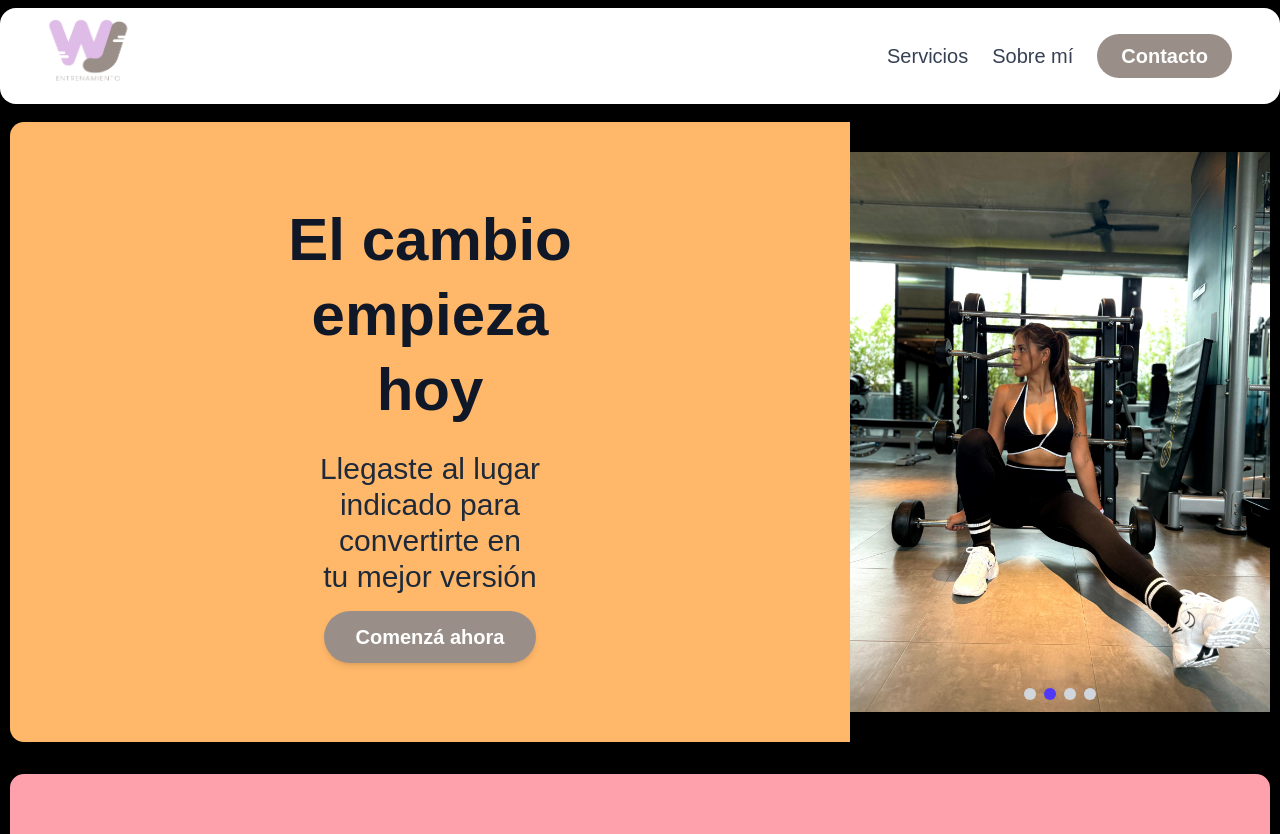
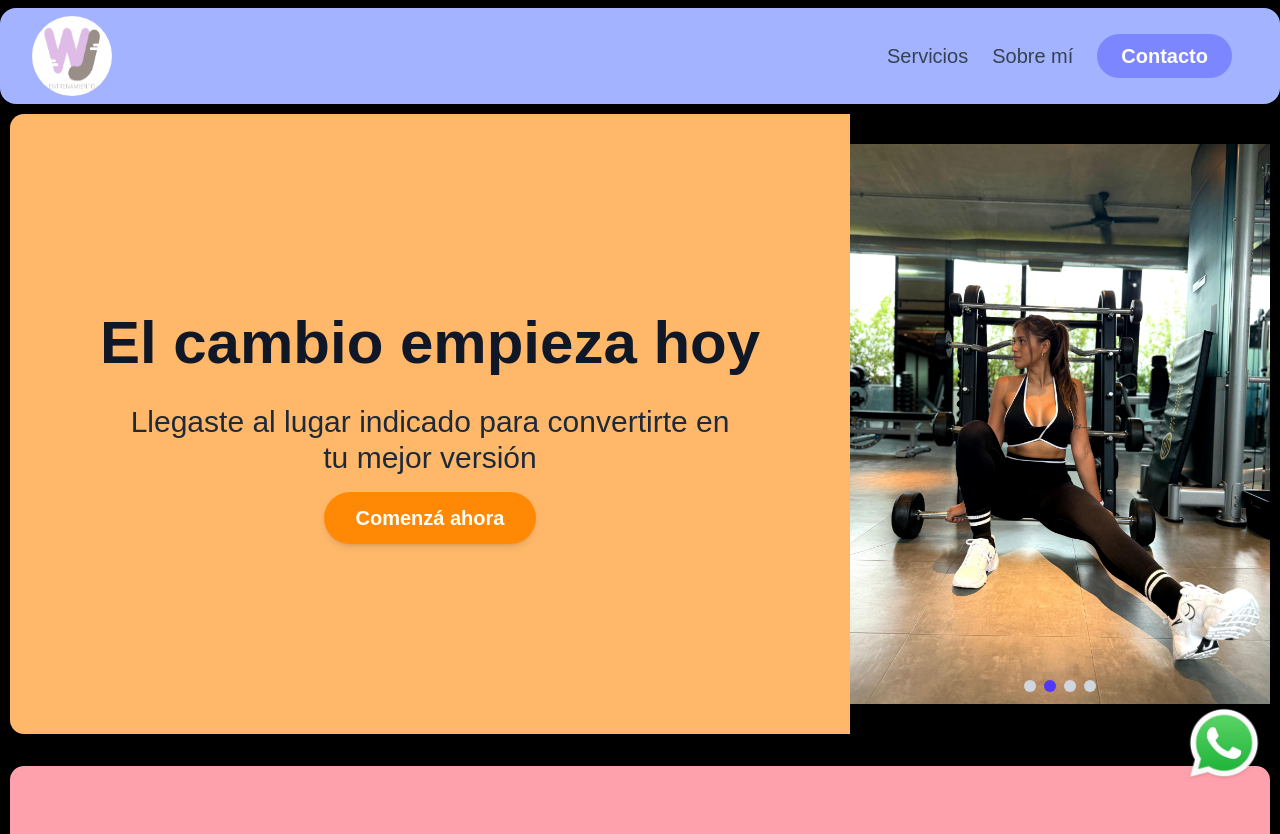
Before and after one commit to Leracius/wanda-page, a React (Vite) app: page / in a window 1280 px wide. Shown: the top 834 px of the page. Built offline with nearby package versions, Linux system fonts and the light colour scheme; a web font is replaced by a local one.

Commit message:
styling and pulling last details

```diff
--- a/index.html
+++ b/index.html
@@ -10,7 +10,7 @@
       rel="stylesheet"
     />
     <meta name="viewport" content="width=device-width, initial-scale=1.0" />
-    <title>personal-landing</title>
+    <title>Wanda Janikov</title>
   </head>
   <body>
     <div id="root"></div>
--- a/src/components/About.tsx
+++ b/src/components/About.tsx
@@ -6,10 +6,10 @@ export default function About() {
     >
       {/* Columna texto */}
       <div className="md:w-[65%] w-full text-center md:text-left mb-10 md:mb-0 md:pr-12">
-        <h2 className="text-4xl md:text-6xl font-extrabold mb-6 text-gray-900">
+        <h2 className="text-4xl md:text-6xl font-extrabold mb-6 text-gray-900 ">
           Sobre mí
         </h2>
-        <p className="text-lg md:text-2xl leading-relaxed text-gray-800 max-w-3xl mx-auto md:mx-0">
+        <p className="text-lg md:text-2xl leading-relaxed text-gray-800 max-w-3xl mx-auto md:mx-0 ">
           Soy Wanda Janikow, Profesora de Educación Física y Personal trainer.
           El movimiento siempre fue parte de mí, con los años supe que no solo
           era una pasión, sino mi vocación. Para eso decidí formarme, ampliar
--- a/src/components/Footer.tsx
+++ b/src/components/Footer.tsx
@@ -2,7 +2,7 @@ import { Instagram } from "lucide-react";
 
 export default function Footer() {
   return (
-    <footer className="w-full bg-black text-white py-6 px-8 flex flex-col md:flex-row items-center justify-between">
+    <footer className="w-full bg-black text-white py-6 px-8 mt-10 flex flex-col md:flex-row items-center justify-between">
       {/* Texto o marca */}
       <p className="text-sm md:text-base text-gray-400">
         © {new Date().getFullYear()} Wanda Janikow. Todos los derechos
--- a/src/components/Header.tsx
+++ b/src/components/Header.tsx
@@ -4,10 +4,26 @@ export default function Header() {
   const [open, setOpen] = useState(false);
 
   return (
-    <header className="bg-white shadow-md w-full md:sticky top-0 z-50 rounded-2xl mt-2 mb-2">
-      <div className="mx-auto flex h-24  justify-between md:px-0  px-4 md:px-0 sm:px-6 lg:px-8">
+    <header className=" shadow-md bg-indigo-300 w-full md:sticky top-0 z-50 rounded-2xl mt-2 mb-2 md:mb-0">
+      <a
+        href="https://wa.me/543513552534?text=Hola%20Wanda%20😊"
+        target="_blank"
+        rel="noopener noreferrer"
+      >
+        <img
+          src="/WhatsApp_icon.png"
+          className="h-20 w-20 fixed bottom-4 right-4 z-10"
+          alt=""
+        />
+      </a>
+
+      <div className="mx-auto flex h-24 justify-between md:px-0 items-center  px-4 md:px-0 sm:px-6 lg:px-8">
         {/* Logo */}
-        <img src="/logo-white.png" alt="Logo" className="h-20 w-28" />
+        <img
+          src="/logo-white.png"
+          alt="Logo"
+          className="h-20 w-20 rounded-full"
+        />
 
         {/* Botón hamburguesa (mobile) */}
         <button
@@ -47,7 +63,7 @@ export default function Header() {
             href="https://wa.me/543513552534?text=Hola%20quiero%20saber%20más%20sobre%20tus%20servicios"
             target="_blank"
             rel="noopener noreferrer"
-            className="inline-block bg-[#9A8F88] hover:bg-[#524C48] text-white font-semibold py-2 px-6 rounded-full transition-transform duration-300 hover:scale-105"
+            className="inline-block bg-indigo-400 hover:bg-indigo-500 text-white font-semibold py-2 px-6 rounded-full transition-transform duration-300 hover:scale-105"
           >
             Contacto
           </a>
@@ -56,8 +72,8 @@ export default function Header() {
 
       {/* Menú mobile */}
       {open && (
-        <div className="bg-white md:hidden">
-          <nav className="space-y-1 px-4 py-3">
+        <div className="bg-white md:hidden rounded-b-2xl ">
+          <nav className="space-y-1 px-4 py-3 ">
             <a
               href="#services"
               className="block rounded px-2 py-2 text-gray-700 hover:bg-gray-100"
@@ -74,7 +90,7 @@ export default function Header() {
               href="https://wa.me/543513552534?text=Hola%20quiero%20saber%20más%20sobre%20tus%20servicios"
               target="_blank"
               rel="noopener noreferrer"
-              className="inline-block bg-[#9A8F88] hover:bg-[#524C48] text-white font-semibold py-2 px-6 rounded-full transition-transform duration-300 hover:scale-105"
+              className="inline-block bg-indigo-400 hover:bg-indigo-500 text-white font-semibold py-2 px-6 rounded-full transition-transform duration-300 hover:scale-105"
             >
               Contacto
             </a>
--- a/src/components/Hero.tsx
+++ b/src/components/Hero.tsx
@@ -4,8 +4,8 @@ export default function Hero() {
   return (
     <section className="w-full flex flex-col md:flex-row h-auto md:h-[80vh] border-0 md:border-10 rounded-3xl overflow-hidden mb-3">
       {/* Izquierda (60%) */}
-      <div className="md:w-4/6 w-full py-16 px-8 md:p-64 flex items-center justify-center bg-orange-300">
-        <div className="flex flex-col justify-center items-center text-center p-3 ">
+      <div className="md:w-4/6 w-full py-8 md:py-16 px-0 md:px-4 md:p-64 flex items-center justify-center bg-orange-300">
+        <div className="flex flex-col justify-center items-center text-center p-3x">
           <h2 className="text-4xl md:text-6xl font-extrabold text-gray-900 mb-4 md:mb-6 leading-tight animate-fade-up">
             El cambio empieza hoy
           </h2>
@@ -14,7 +14,7 @@ export default function Hero() {
             <br className="hidden md:block" />
             tu mejor versión
           </p>
-          <button className="mt-4 bg-[#9A8F88] hover:bg-[#524C48] text-white text-lg md:text-xl font-semibold py-3 px-8 rounded-full shadow-md transition-transform duration-300 hover:scale-105 animate-fade-up delay-400">
+          <button className="mt-4 bg-orange-400 hover:bg-organge-500 text-white text-lg md:text-xl font-semibold py-3 px-8 rounded-full shadow-md transition-transform duration-300 hover:scale-105 animate-fade-up delay-400">
             Comenzá ahora
           </button>
         </div>
--- a/src/components/Offers.tsx
+++ b/src/components/Offers.tsx
@@ -59,7 +59,7 @@ export default function Offers() {
                 href="https://wa.me/543513552534?text=Hola%20me%20gustaria%20asesoría%20personalizada%20"
                 target="_blank"
                 rel="noopener noreferrer"
-                className="inline-block bg-[#9A8F88] hover:bg-[#524C48] text-white font-semibold py-2 px-6 rounded-full transition-transform duration-300 hover:scale-105"
+                className="inline-block bg-indigo-400 hover:bg-indigo-500 text-white font-semibold py-2 px-6 rounded-full transition-transform duration-300 hover:scale-105"
               >
                 Ir al chat de WhatsApp
               </a>
@@ -103,7 +103,7 @@ export default function Offers() {
                 href="https://wa.me/543513552534?text=Hola%20me%20gustaria%20asesoría%20personalizada%20y%20nutrición"
                 target="_blank"
                 rel="noopener noreferrer"
-                className="inline-block bg-[#9A8F88] hover:bg-[#524C48] text-white font-semibold py-2 px-6 rounded-full transition-transform duration-300 hover:scale-105"
+                className="inline-block bg-indigo-400 hover:bg-indigo-500 text-white font-semibold py-2 px-6 rounded-full transition-transform duration-300 hover:scale-105"
               >
                 Quiero este plan
               </a>
--- a/src/components/Services.tsx
+++ b/src/components/Services.tsx
@@ -2,7 +2,7 @@ import Offers from "./Offers";
 
 export default function Services() {
   return (
-    <section className="w-full flex flex-col md:flex-row items-start justify-center md:px-20 mt-10 gap-10 bg-black">
+    <section className="w-full flex flex-col md:flex-row items-start justify-center md:px-20  mt-3 gap-10 bg-black">
       {/* Columna derecha (70%) */}
       <div className="w-full md:w-[70%] bg-black">
         <Offers />
```
Also changed, not shown: public/WhatsApp_icon.png (added).
